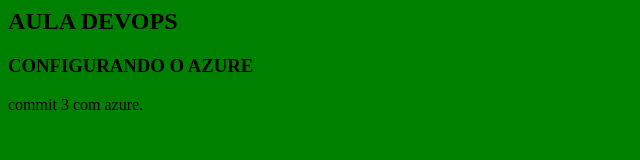
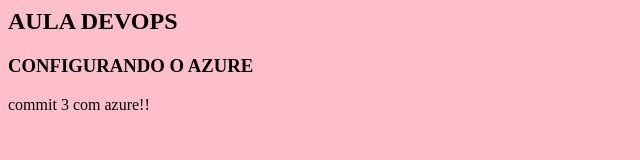
Before and after one commit to LUCASDESENVOLVEDOR/AulaAzure, a plain HTML site: page index.html in a window 1280 px wide. Shown: the whole page, without its empty margins (0-640 px from the left). Drawn offline with Linux system fonts and the light colour scheme.

Commit message:
adicionando arquivo 3

```diff
--- a/index.html
+++ b/index.html
@@ -5,13 +5,13 @@
     <title>AULA AZURE DEVOPS</title>
 
 </head>
-<body style="background-color:green">
+<body style="background-color:pink">
 
      <H2>AULA DEVOPS</H2>
      <H3>CONFIGURANDO O AZURE<H3></H3>
 
 
-      <p>commit 3 com azure.</p>
+      <p>commit 3 com azure!!</p>
 
 </body>
 </html>
```
